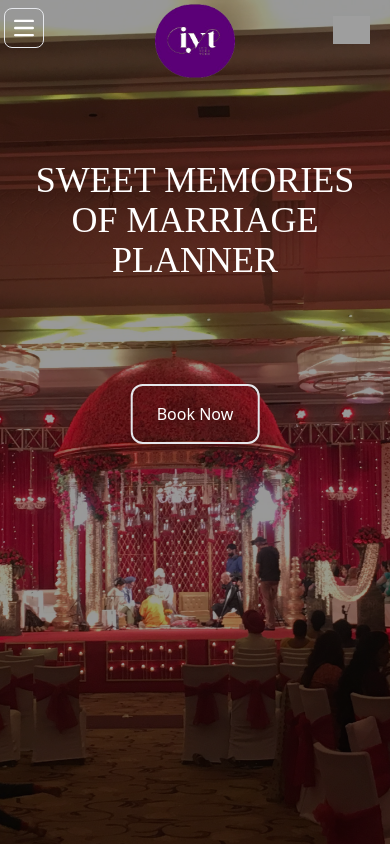
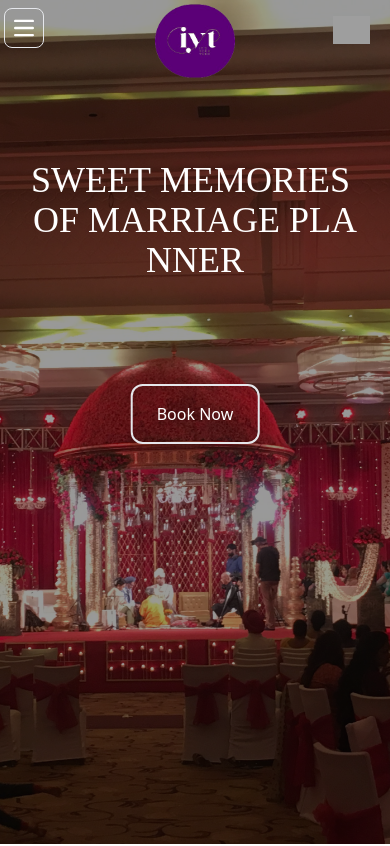
Before and after one commit to muminbhat/itsyourturnorg, a React (Create React App) app: page / in a window 390 px wide. Shown: the top 846 px of the page. Built offline with nearby package versions, Linux system fonts and the light colour scheme; grey boxes are pictures that could not be loaded.

Commit message:
animated mobile text

```diff
--- a/src/pages/HomePage.jsx
+++ b/src/pages/HomePage.jsx
@@ -68,6 +68,8 @@ const HomePage = () => {
   // Text Writing Animation
 
   // Hero
+  const mobileHero = "SWEET MEMORIES OF MARRIAGE PLANNER"
+
   const heroTitleOne = "Extra-ordinary events delivered here...."
   const heroTitleTwo = "Let us create magic for you!"
   const heroTitleThree = "We are here to design your special days and create unforgettable memories"
@@ -79,6 +81,8 @@ const HomePage = () => {
   const gallaryanim = "Gallery"
   const teamanim = "MEET THE TEAM"
   const testimonialsanim = "TESTIMONIALS"
+
+
 
   return (
     <>
@@ -319,15 +323,31 @@ const HomePage = () => {
           </div>
           {/* Phone Version End */}
           <div>
-            <h3 className="absolute z-10 top-40 mx-5 text-center text-white text-4xl">
-              SWEET MEMORIES OF MARRIAGE PLANNER
-            </h3>
+            <motion.h3 className="absolute z-10 top-40 mx-5 text-center text-white text-4xl">
+            <AnimatePresence initial={true}>
+                    {mobileHero.split("").map((letter, index) => (
+          <motion.span
+            key={index}
+            initial={{ opacity: 0, y: 20 }}
+            animate={{ opacity: 1, y: 0 }}
+            transition={{ duration: 0.5, delay: index * 0.1 }}
+            style={{ display: "inline-block" }}
+          >
+            {letter === " " ? "\u00A0" : letter}
+          </motion.span>
+        ))}
+                    </AnimatePresence>
+            </motion.h3>
           </div>
           <div className="absolute top-96 z-30 left-1/2 transform -translate-x-1/2 md:hidden">
             <a href="https://wa.me/8080332299/">
-              <button className="text-white border-2 rounded-xl pt-4 pb-4 pl-6 pr-6 hover:bg-white hover:text-black">
+              <motion.button
+              initial={{ opacity: 0, y: 20 }}
+              animate = {{opacity: 1, y: 0}}
+              transition={{duration:0.7, delay: 2.5}}
+              className="text-white border-2 rounded-xl pt-4 pb-4 pl-6 pr-6 hover:bg-white hover:text-black">
                 Book Now
-              </button>
+              </motion.button>
             </a>
           </div>
           <div className="absolute inset-0 bg-black h-[100vh] opacity-40"></div>
```
